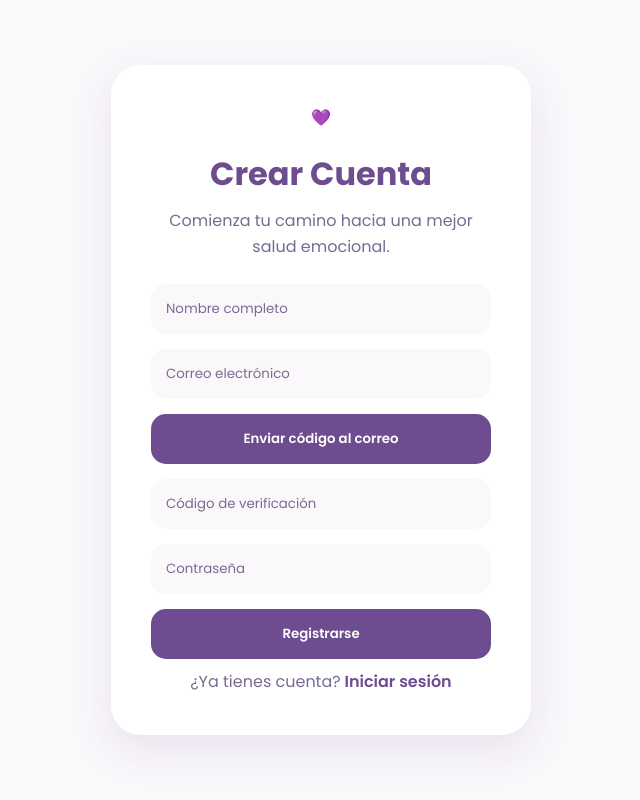
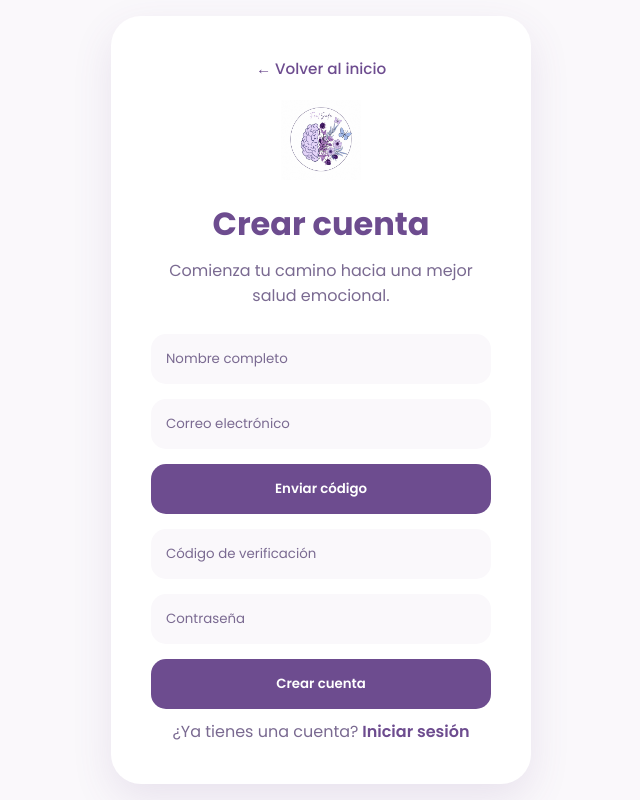
Before and after one commit to Carlos07-vm/app_feelsafe, a React (Vite) app: page /register in a window 1280 px wide. Shown: the whole page, without its empty margins (319-959 px from the left). Built offline with nearby package versions, Linux system fonts and the light colour scheme.

Commit message:
Update Register.jsx
Actualización del componente Register con mejoras en la interfaz y el flujo de registro

```diff
--- a/src/pages/Register.jsx
+++ b/src/pages/Register.jsx
@@ -6,6 +6,8 @@ import {
   updateProfile,
 } from "firebase/auth";
 import { auth } from "../services/firebase";
+import logo from "../assets/logo.jpeg";
+
 import {
   generateCode,
   saveCodeByEmail,
@@ -17,85 +19,151 @@ function Register() {
   const [email, setEmail] = useState("");
   const [password, setPassword] = useState("");
   const [verificationCode, setVerificationCode] = useState("");
+
   const [loading, setLoading] = useState(false);
+
   const [error, setError] = useState("");
   const [infoMessage, setInfoMessage] = useState("");
+
   const [codeSent, setCodeSent] = useState(false);
 
   const navigate = useNavigate();
 
   const handleSendCode = async () => {
+
     if (!email) {
-      setError("Ingresa un correo para recibir el código.");
+      setError("Ingresa un correo electrónico para recibir el código.");
       return;
     }
 
     setError("");
 
     try {
+
       const code = generateCode();
+
       await saveCodeByEmail(email, code);
+
       setCodeSent(true);
-      setInfoMessage(`Código enviado al correo. Tu código es: ${code}`);
-    } catch (err) {
-      setError("No se pudo enviar el código. Intenta nuevamente.");
+
+      setInfoMessage(
+        "Se ha generado un código de verificación. (Durante el desarrollo aún no se envía por correo)."
+      );
+
+    } catch {
+
+      setError("No se pudo generar el código. Intenta nuevamente.");
+
     }
+
   };
 
   const handleSubmit = async (event) => {
+
     event.preventDefault();
+
     setLoading(true);
+
     setError("");
 
     if (!verificationCode) {
-      setError("Ingresa el código que recibiste por correo.");
+
+      setError("Ingresa el código de verificación.");
+
       setLoading(false);
+
       return;
+
     }
 
     try {
-      const isValid = await verifyCodeByEmail(email, verificationCode);
+
+      const isValid = await verifyCodeByEmail(
+        email,
+        verificationCode
+      );
 
       if (!isValid) {
+
         setError("Código de verificación incorrecto.");
+
         setLoading(false);
+
         return;
+
       }
 
-      const userCredential = await createUserWithEmailAndPassword(
-        auth,
-        email,
-        password
+      const userCredential =
+        await createUserWithEmailAndPassword(
+          auth,
+          email,
+          password
+        );
+
+      await updateProfile(
+        userCredential.user,
+        {
+          displayName: name,
+        }
       );
 
-      await updateProfile(userCredential.user, {
-        displayName: name,
-      });
+      navigate("/dashboard");
 
-      alert("Cuenta creada y verificada. Bienvenido a FeelSafe 💜");
-      navigate("/dashboard");
     } catch (err) {
+
       setError(err.message || "No se pudo crear la cuenta.");
+
     }
 
     setLoading(false);
+
   };
 
   return (
+
     <div className="auth-container">
+
       <div className="auth-card">
-        <div className="auth-logo">💜</div>
 
-        <h1>Crear Cuenta</h1>
+        {/* Volver */}
 
-        <p>Comienza tu camino hacia una mejor salud emocional.</p>
+        <Link
+          to="/"
+          className="back-link"
+        >
+          ← Volver al inicio
+        </Link>
 
-        <form className="auth-form" onSubmit={handleSubmit}>
+        {/* Logo */}
+
+        <div className="auth-logo">
+
+          <img
+            src={logo}
+            alt="Logo FeelSafe"
+            className="auth-logo-image"
+          />
+
+        </div>
+
+        <h1>Crear cuenta</h1>
+
+        <p>
+          Comienza tu camino hacia una mejor salud emocional.
+        </p>
+
+        <form
+          className="auth-form"
+          onSubmit={handleSubmit}
+        >
+
           <input
             type="text"
             placeholder="Nombre completo"
             value={name}
-            onChange={(e) => setName(e.target.value)}
+            onChange={(e) =>
+              setName(e.target.value)
+            }
             required
           />
 
@@ -103,25 +171,38 @@ function Register() {
             type="email"
             placeholder="Correo electrónico"
             value={email}
-            onChange={(e) => setEmail(e.target.value)}
+            onChange={(e) =>
+              setEmail(e.target.value)
+            }
             required
           />
 
-          <button type="button" onClick={handleSendCode}>
-            Enviar código al correo
+          <button
+            type="button"
+            onClick={handleSendCode}
+          >
+            Enviar código
           </button>
 
           {codeSent && (
-            <p style={{ color: "green", fontSize: "0.95rem" }}>
+
+            <p className="auth-info">
+
               {infoMessage}
+
             </p>
+
           )}
 
           <input
             type="text"
             placeholder="Código de verificación"
             value={verificationCode}
-            onChange={(e) => setVerificationCode(e.target.value)}
+            onChange={(e) =>
+              setVerificationCode(
+                e.target.value
+              )
+            }
             required
           />
 
@@ -129,23 +210,49 @@ function Register() {
             type="password"
             placeholder="Contraseña"
             value={password}
-            onChange={(e) => setPassword(e.target.value)}
+            onChange={(e) =>
+              setPassword(e.target.value)
+            }
             required
           />
 
-          <button type="submit" disabled={loading}>
-            {loading ? "Creando cuenta..." : "Registrarse"}
+          <button
+            type="submit"
+            disabled={loading}
+          >
+            {loading
+              ? "Creando cuenta..."
+              : "Crear cuenta"}
           </button>
+
         </form>
 
-        {error && <p style={{ color: "red" }}>{error}</p>}
+        {error && (
+
+          <p className="auth-error">
+
+            {error}
+
+          </p>
+
+        )}
 
         <p className="auth-link">
-          ¿Ya tienes cuenta?
-          <Link to="/login"> Iniciar sesión</Link>
+
+          ¿Ya tienes una cuenta?
+
+          <Link to="/login">
+
+            {" "}Iniciar sesión
+
+          </Link>
+
         </p>
+
       </div>
+
     </div>
+
   );
 }
 
```
